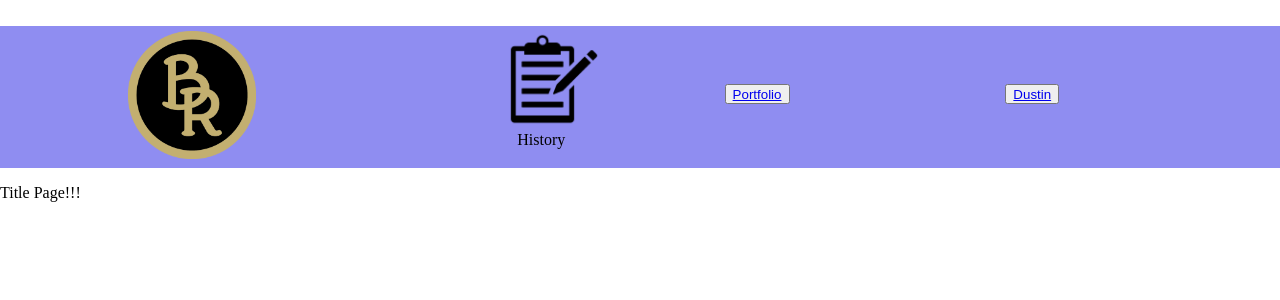
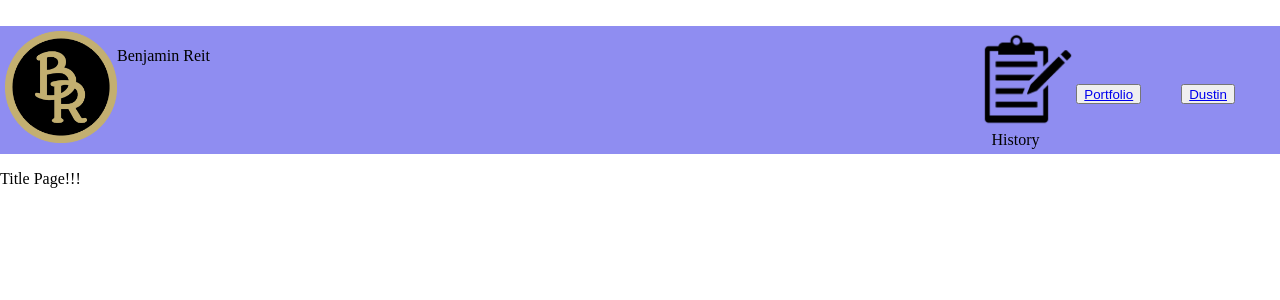
Before and after one commit to Val-code-1/Resume, a React (Vite) app: page / in a window 1280 px wide. Shown: the top 300 px of the page. Built offline with nearby package versions, Linux system fonts and the light colour scheme.

Commit message:
Added more css to nav bar and sectioned into more divs. Want to have name on the left and icons on the right

```diff
--- a/src/App.css
+++ b/src/App.css
@@ -1,20 +1,29 @@
 #brIcon {
-  width: 8em;
-  margin-right: 8em;
+  width: 7em;
+  margin-right: 0em;
+}
+#name {
+  display: flex;
+  float: left;
 }
 #navBar {
   margin-top: 2%;
   padding: 5px;
   display: flex;
-  justify-content: space-evenly;
+  justify-content: space-between;
   background: rgb(143, 141, 241);
 }
 .pageLink {
   margin-top: 4em;
-  margin-right: 7em;
+  margin-right: 3em;
   display: flex;
-  justify-content: flex-start;
+  justify-content: flex-end;
   height: 20px;
+}
+#pageIcons {
+  display: flex;
+  justify-content: flex-end;
+  float: right;
 }
 #historyIcon {
   width: 6em;
--- a/src/App.js
+++ b/src/App.js
@@ -16,9 +16,13 @@ const App = () => {
     <Router>
       <div>
         <nav id="navBar">
+          <div id="name">
             <Link to="/">
               <img src={brIcon} id="brIcon" />
             </Link>
+            <p>Benjamin Reit</p>
+          </div>
+          <div id="pageIcons">
             <div id="historyThings">
               <Link to="/History">
                 <img src={historyIcon} id="historyIcon" />
@@ -31,6 +35,7 @@ const App = () => {
             <button className="pageLink">
               <Link to="/Teacher">Dustin</Link>
             </button>
+          </div>
         </nav>
         <Switch>
           <Route path="/History">
```
Lines whose indentation alone changed are shown as unchanged.
